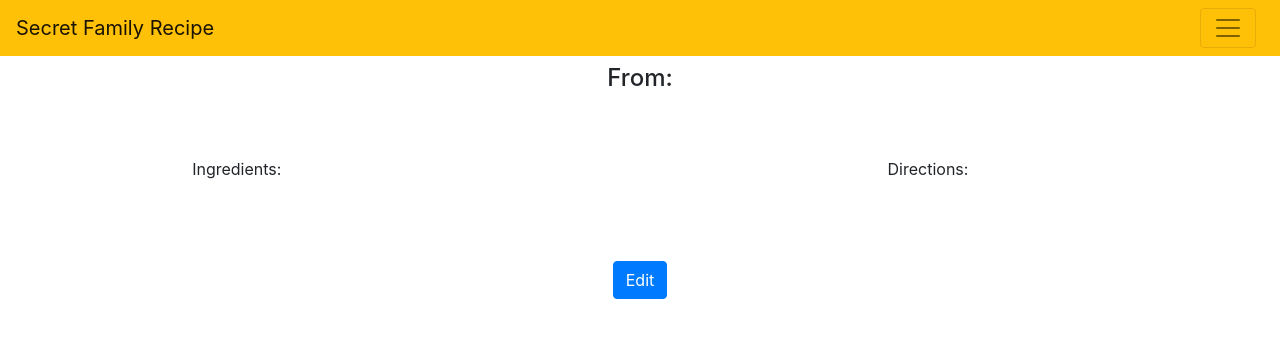
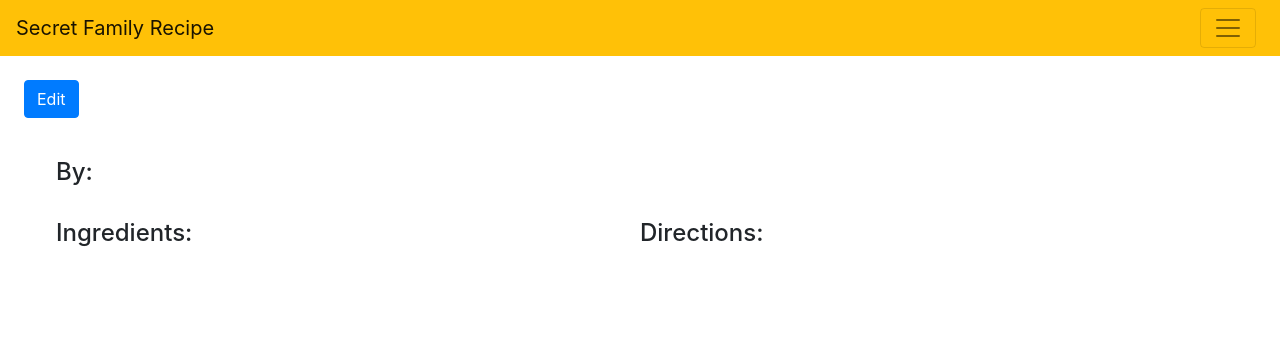
Before and after one commit to bw920-Secret-Family-Recipes-1/sfr_front_end, a React (Create React App) app in the folder sfr/: page /recipe/1 in a window 1280 px wide. Shown: the top 338 px of the page. Built offline with nearby package versions, Linux system fonts and the light colour scheme; no server answers.

Commit message:
minor style changes

```diff
--- a/sfr/src/App.css
+++ b/sfr/src/App.css
@@ -1,3 +1,5 @@
+@import url('https://fonts.googleapis.com/css?family=Assistant&display=swap');
+
 .App {
   text-align: center;
 }
--- a/sfr/src/App.js
+++ b/sfr/src/App.js
@@ -11,7 +11,6 @@ import PopulatedLoginForm from './components/forms/Login';
 
 // Styles
 import './App.css';
-import './components/recipes/recipe.css';
 
 // Context
 import { RecipeProvider } from './context/RecipeContext';
@@ -32,7 +31,7 @@ function App() {
                 <Route exact path='/login' component={PopulatedLoginForm} />
                 <PrivateRoute exact path="/user" component={RecipeList} />
                 <PrivateRoute exact path='/addRecipePage' component={SingleRecipe} />
-                <Route path="/:id">
+                <Route path="/recipe/:id">
                   <RecipePage />
                 </Route>
                 <RecipeList />
--- a/sfr/src/components/recipes/RecipeCard.js
+++ b/sfr/src/components/recipes/RecipeCard.js
@@ -5,7 +5,7 @@ import { Link } from 'react-router-dom';
 const RecipeCard = ({ recipeName, source, id }) => {
 
     return (
-        <Link to={`/${id}`}>
+        <Link to={`/recipe/${id}`}>
             <div className="recipe-card">
                 <h3 className="recipe-name">{recipeName}</h3>
                 <p>By: {source}</p>
--- a/sfr/src/components/recipes/RecipePage.js
+++ b/sfr/src/components/recipes/RecipePage.js
@@ -1,9 +1,11 @@
 import React, { useContext, useEffect } from 'react';
 import AxiosAuth from '../../utils/AxiosAuth'
-import { useParams } from 'react-router-dom';
+import { useParams, Link } from 'react-router-dom';
 
 // Context
 import { RecipeContext } from '../../context/RecipeContext'
+// Style
+import './recipe.css';
 
 const RecipePage = () => {
     const [recipes, setRecipes] = useContext(RecipeContext);
@@ -21,28 +23,40 @@ const RecipePage = () => {
             });
     }, [id]);
 
+    // AxiosAuth()
+    //     .put(`https://secretrecipebw.herokuapp.com/recipes/${Edit.id}`, recipeToEdit)
+    //     .then((res) => {
+    //         const editedRecipe = recipes.filter((recipe) => recipe.id !== recipeToEdit.id);
+    //         updateRecipe([...editedRecipe, { ...recipeToEdit }]);
+    //         console.log(`Saved ${res.data.recipe}`, res)
+    //     })
+    //     .catch((err) => console.log(err));
+
 
     if (!recipes) {
         return <div>Loading Recipe...</div>;
     }
 
+
     return (
-        <div className="">
+        <div className="recipe-page-container">
+            <Link className="btn btn-md btn-primary" to={`/recipe/`}>Edit</Link>
             <div className="recipe-wrapper">
-                <h2>{recipes.recipeName}</h2>
-                <h4>From: {recipes.source}</h4>
-                <h4>{recipes.categoryName}</h4>
+                <h2 className="recipe-name">{recipes.recipeName}</h2>
+                <em className="category">{recipes.categoryName}</em>
+                <h4 className="source">By: {recipes.source}</h4>
                 <div className="ingredients-directions-wrapper">
                     <div className="ingredientList">
-                        Ingredients: <p>{recipes.ingredientList}</p>
+                        <h4>Ingredients: </h4>
+                        <p>{recipes.ingredientList}</p>
                     </div>
                     <div className="directions">
-                        Directions: <p>{recipes.directions}</p>
+                        <h4>Directions: </h4>
+                        <p>{recipes.directions}</p>
                     </div>
                 </div>
 
             </div>
-            <div className="btn btn-md btn-primary">Edit</div>
         </div>
     );
 };
--- a/sfr/src/components/recipes/recipe.css
+++ b/sfr/src/components/recipes/recipe.css
@@ -1,11 +1,23 @@
+.recipe-page-container {
+  padding: 1.5rem;
+  text-align: justify;
+}
+
 .recipe-name {
   color: #ff9633;
+  font-style: normal;
+  font-weight: 800;
+  font-size: 2rem;
+}
+
+.recipe-wrapper{
+  padding:2rem;
 }
 
 .ingredients-directions-wrapper {
   display: flex;
   justify-content: space-between;
-  margin: 4rem;
+  margin-top: 2rem;
 }
 
 .ingredientList {
```
